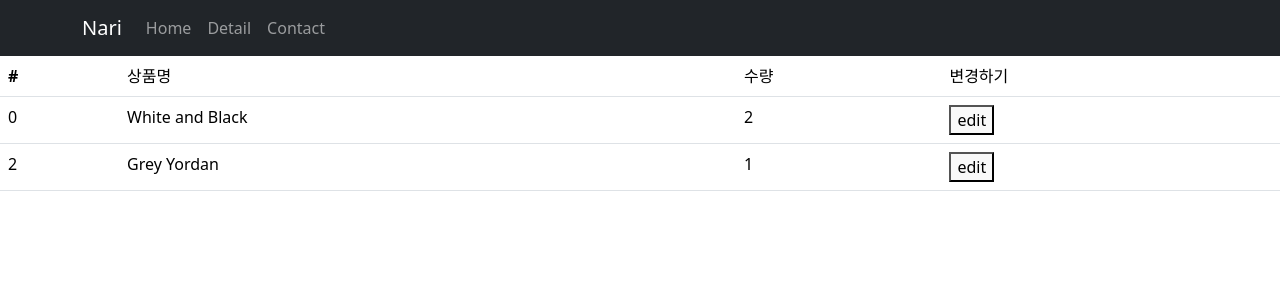
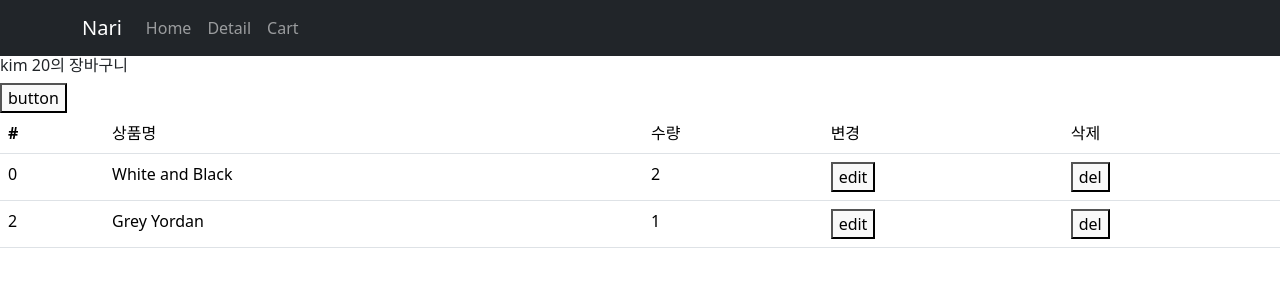
Before and after one commit to nari-ha/react-shop, a React (Vite) app: page /cart in a window 1280 px wide. Shown: the top 300 px of the page. Built offline with nearby package versions, Linux system fonts and the light colour scheme.

Commit message:
redux toolkit 사용

```diff
--- a/src/App.jsx
+++ b/src/App.jsx
@@ -36,7 +36,9 @@ function App() {
             >
               Detail
             </Nav.Link>
-            <Nav.Link href="#contact">Contact</Nav.Link>
+            <Nav.Link onClick={() => {
+                navigate("/cart");
+              }}>Cart</Nav.Link>
           </Nav>
         </Container>
       </Navbar>
--- a/src/pages/Cart.jsx
+++ b/src/pages/Cart.jsx
@@ -1,30 +1,47 @@
 import { Table } from "react-bootstrap";
 import { useState } from "react";
-import { useSelector } from "react-redux";
+import { useDispatch, useSelector } from "react-redux";
+import { changeName, changeAge } from './../store/userSlice.jsx';
+import { changeCount, deleteItem } from './../store.jsx';
 
 function Cart() {
-  let state = useSelector((state) => state.cart);
-  console.log(state[0].name);
+  let state = useSelector((state) => state);
+  let dispatch = useDispatch();
 
   return (
     <div>
+        <h6>{state.user.name} {state.user.age}의 장바구니</h6>
+        <button onClick={()=>{
+            dispatch(changeAge(10))
+        }}>button</button>
       <Table>
         <thead>
           <tr>
             <th>#</th>
             <th>상품명</th>
             <th>수량</th>
-            <th>변경하기</th>
+            <th>변경</th>
+            <th>삭제</th>
           </tr>
         </thead>
         <tbody>
-          {state.map(function (e, i) {
+          {state.cart.map((e, i)=> {
             return (
-              <tr>
+              <tr key={i}>
                 <td>{e.id}</td>
                 <td>{e.name}</td>
                 <td>{e.count}</td>
-                <td><button>edit</button></td>
+                <td>
+                    <button onClick={()=>{
+                        dispatch(changeCount(e.id))
+                    }}>edit</button>
+                </td>
+                <td>
+                    <button onClick={()=>{
+                        dispatch(deleteItem(e.id))
+                    }}>del
+                    </button>
+                </td>
               </tr>
             );
           })}
--- a/src/pages/Detail.jsx
+++ b/src/pages/Detail.jsx
@@ -2,27 +2,29 @@ import { useParams } from "react-router-dom";
 import { useEffect, useState, useContext } from "react";
 import styled from "styled-components";
 import { Nav } from "react-bootstrap";
+import { useDispatch } from 'react-redux';
+import { addItem } from './../store.jsx';
+import { Context1 } from "./../App.jsx";
 
-import { Context1 } from './../App.jsx'
 
 function Detail(props) {
-
-  let {stock} = useContext(Context1);
+  let { stock } = useContext(Context1);
+  let dispatch = useDispatch();
 
   let { id } = useParams();
   let pid = props.shoes.find((x) => x.id == id);
   let [num, setNum] = useState("");
   let [alert, setAlert] = useState(true);
   let [tab, setTab] = useState(0);
-  let [tran, setTran] = useState('');
+  let [tran, setTran] = useState("");
 
   useEffect(() => {
     let a = setTimeout(() => {
-      setTran('end')
+      setTran("end");
     }, 200);
     return () => {
       //cleanup function
-      setTran('')
+      setTran("");
       clearTimeout(a);
     };
   }, []);
@@ -51,28 +53,52 @@ function Detail(props) {
           <h4 className="pt-5">{pid.title}</h4>
           <p>{pid.content}</p>
           <p>{pid.price}</p>
-          <button className="btn btn-danger">주문하기</button>
+          <button className="btn btn-danger" onClick={() => {
+            dispatch(addItem({id : pid.id, name : pid.title, count : 1}));
+          }}>
+            주문하기
+          </button>
         </div>
       </div>
 
       <Nav variant="tabs" defaultActiveKey="link0">
         <Nav.Item>
-          <Nav.Link onClick={()=>{ setTab(0) }} eventKey="link0">버튼0</Nav.Link>
+          <Nav.Link
+            onClick={() => {
+              setTab(0);
+            }}
+            eventKey="link0"
+          >
+            버튼0
+          </Nav.Link>
         </Nav.Item>
         <Nav.Item>
-          <Nav.Link onClick={()=>{ setTab(1) }} eventKey="link1">버튼1</Nav.Link>
+          <Nav.Link
+            onClick={() => {
+              setTab(1);
+            }}
+            eventKey="link1"
+          >
+            버튼1
+          </Nav.Link>
         </Nav.Item>
         <Nav.Item>
-          <Nav.Link onClick={()=>{ setTab(2) }} eventKey="link2">버튼2</Nav.Link>
+          <Nav.Link
+            onClick={() => {
+              setTab(2);
+            }}
+            eventKey="link2"
+          >
+            버튼2
+          </Nav.Link>
         </Nav.Item>
       </Nav>
-      <TabContent tab={tab} shoes={props.shoes}/>
+      <TabContent tab={tab} shoes={props.shoes} />
     </div>
   );
 }
 
-
-function TabContent({tab, shoes}) {
+function TabContent({ tab, shoes }) {
   // if (tab == 0) {
   //   return <div>내용1</div>
   // } else if (tab == 1) {
@@ -80,21 +106,33 @@ function TabContent({tab, shoes}) {
   // } else {
   //   return <div>내용3</div>
   // }
-  let [fade, setFade] = useState('')
+  let [fade, setFade] = useState("");
   let { stock } = useContext(Context1);
 
-  useEffect(()=>{
-    let a = setTimeout(()=>{setFade('end')}, 100)
+  useEffect(() => {
+    let a = setTimeout(() => {
+      setFade("end");
+    }, 100);
 
-    return ()=> {
-      clearTimeout(a)
-      setFade('')
-    }
-  }, [tab])
+    return () => {
+      clearTimeout(a);
+      setFade("");
+    };
+  }, [tab]);
 
-  return (<div className={`start ${fade}`}>
-    {[<div>{shoes[0].title}내용1{stock}</div>,<div>내용2</div>,<div>내용3</div>][tab]}
-  </div>)
+  return (
+    <div className={`start ${fade}`}>
+      {
+        [
+          <div>
+            {shoes[0].title}내용1{stock}
+          </div>,
+          <div>내용2</div>,
+          <div>내용3</div>,
+        ][tab]
+      }
+    </div>
+  );
 }
 
 function Alert(props) {
--- a/src/store.jsx
+++ b/src/store.jsx
@@ -1,9 +1,5 @@
 import { configureStore, createSlice } from '@reduxjs/toolkit'
-
-let user = createSlice({
-  name: 'user',
-  initialState: 'kim'
-})
+import user from './../src/store/userSlice'
 
 let stock = createSlice({
   name: 'stock',
@@ -15,8 +11,28 @@ let cart = createSlice({
   initialState: [
     {id : 0, name : 'White and Black', count : 2},
     {id : 2, name : 'Grey Yordan', count : 1}
-  ]
+  ],
+  reducers: {
+    changeCount(state, id) {
+      let tmp = state.findIndex((e)=>e.id == id.payload);
+      state[tmp].count++;
+    },
+    addItem(state, action) {
+      let tmp = state.findIndex((e)=>e.id == action.payload.id);
+      if (tmp == -1) {
+        state.push(action.payload);
+      }
+      else {
+        state[tmp].count++;
+      }
+    },
+    deleteItem(state, action) {
+      let tmp = state.findIndex((e)=>e.id == action.payload.id);
+      state.splice(tmp, 1);
+    }
+  }
 })
+export let { changeCount, addItem, deleteItem } = cart.actions
 
 export default configureStore({
   reducer: {
--- /dev/null
+++ b/src/store/userSlice.jsx
@@ -0,0 +1,18 @@
+import { configureStore, createSlice } from '@reduxjs/toolkit'
+
+let user = createSlice({
+    name: 'user',
+    initialState: { name: 'kim', age: 20 },
+    reducers : {
+      changeName(state) {
+        state.name = 'park'
+      },
+      changeAge(state, a) {
+        state.age += a.payload;
+      }
+    }
+  })
+
+  export let { changeName, changeAge } = user.actions
+
+  export default user;
```
